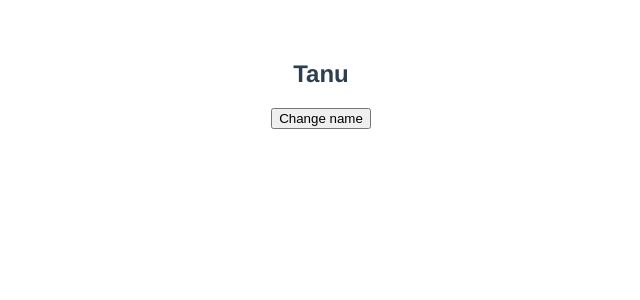
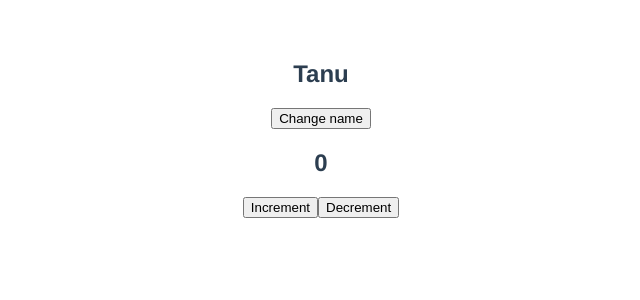
Before and after one commit to tanuuu18/Learning-Vue.js-3, a Vue app in the folder hello-world/: page / in a window 1280 px wide. Shown: the top 300 px of the page, without its empty margins (319-959 px from the left). Built offline with nearby package versions, Linux system fonts and the light colour scheme.

Commit message:
17. Event Handling (Part-1)

```diff
--- a/hello-world/src/App.vue
+++ b/hello-world/src/App.vue
@@ -3,6 +3,11 @@
   <div>
     <!-- On hovering the button name will change to batman -->
     <button v-on:mouseover="name = 'Batman'">Change name</button>
+  </div>
+   <h2>{{ count }}</h2>
+  <div>
+    <button v-on:click="count += 1">Increment</button>
+    <button v-on:click="count -= 1">Decrement</button>
   </div>
 </template>
 
@@ -14,6 +19,7 @@ export default {
   data(){
     return {
         name: "Tanu",
+        count: 0,
     };
   },
    methods: {
```
